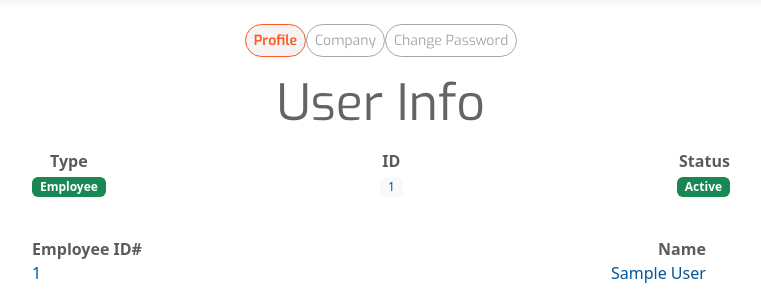
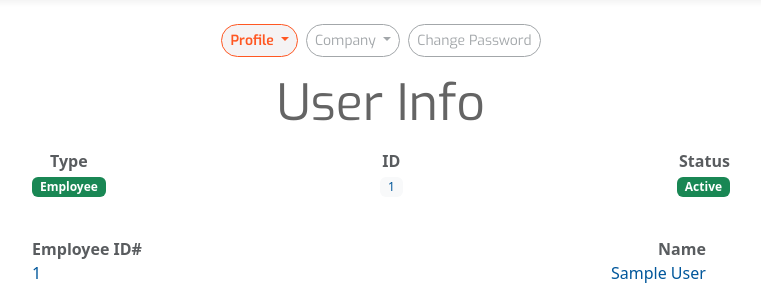
Before and after one commit to Cowpira/blog_project, a Python web app: template templates/pages/my_employee_account.html in a window 1280 px wide. Shown: the part 96-396 px from the top of the page, without its empty margins (259-1020 px from the left). Run offline with Jinja, Linux system fonts and the light colour scheme; the template is opened without the code that fills it: most values are stand-ins (such as "Sample title", 1, 10 or a date in 2020); some web fonts are replaced.

Commit message:
updated my employee and developer pages

```diff
--- a/templates/pages/my_dev_account.html
+++ b/templates/pages/my_dev_account.html
@@ -46,7 +46,7 @@
                             <li>
                                 <a href="/me" class="dropdown-item smaller-texts" id="profile-tab" data-bs-toggle="pill"
                                     data-bs-target="#pills-profile" role="tab" aria-controls="pills-profile" aria-selected="true">
-                                    <i class="bi bi-person-badge-fill" style="font-size: 1rem;"></i> &nbsp; My Data
+                                    <i class="bi bi-person-badge-fill" style="font-size: 1rem;"></i> &nbsp; My Profile
                                 </a>
                             </li>
 
--- a/templates/pages/my_employee_account.html
+++ b/templates/pages/my_employee_account.html
@@ -31,28 +31,52 @@
                 {% endif %}
 
                 <ul class="nav mb-3 mt-2 d-flex justify-content-center" id="pills-tab" role="tablist">
-                    <li class="nav-item" role="presentation">
-                        <a href="/me/my_data" class="nav-link navlink-tab-menu active" id="profile-tab" data-bs-toggle="pill"
-                        data-bs-target="#pills-profile" role="tab" aria-controls="pills-profile" aria-selected="true">Profile</a>
+                    <li class="nav-item dropdown">
+                        <a href="#" class="nav-link navlink-tab-menu active dropdown-toggle" id="Dropdown_Profile"
+                            role="button" data-bs-toggle="dropdown" aria-expanded="false">Profile
+                        </a>
+
+                        <ul class="dropdown-menu" aria-labelledby="Dropdown_Profile">
+                            <li>
+                                <a href="/me" class="dropdown-item smaller-texts active" id="profile-tab" data-bs-toggle="pill"
+                                    data-bs-target="#pills-profile" role="tab" aria-controls="pills-profile" aria-selected="true">
+                                    <i class="bi bi-person-badge-fill" style="font-size: 1rem;"></i> &nbsp; My Profile
+                                </a>
+                            </li>
+
+                            <li>
+                                <a href="/me/edit" class="dropdown-item smaller-texts" id="edit-data-tab" data-bs-toggle="pill"
+                                    data-bs-target="#pills-edit-data" role="tab" aria-controls="pills-edi-profile" aria-selected="false">
+                                    <i class="bi bi-person-lines-fill" style="font-size: 1rem;"></i> &nbsp; Update Data
+                                </a>
+                            </li>
+                        </ul>
+                    </li>
+
+                    <li class="nav-item dropdown">
+                        <a href="#" class="nav-link navlink-tab-menu dropdown-toggle ms-2" id="Dropdown_Company"
+                            role="button" data-bs-toggle="dropdown" aria-expanded="false">Company
+                        </a>
+
+                        <ul class="dropdown-menu" aria-labelledby="Dropdown_Company">
+                            <li>
+                                <a href="/me/my_company" class="dropdown-item smaller-texts" id="company-tab" data-bs-toggle="pill"
+                                    data-bs-target="#pills-company" role="tab" aria-controls="pills-company" aria-selected="true">
+                                    <i class="bi bi-buildings-fill" style="font-size: 1rem;"></i> &nbsp; Company
+                                </a>
+                            </li>
+
+                            <li>
+                                <a href="/me/edit_company" class="dropdown-item smaller-texts" id="edit-company-tab" data-bs-toggle="pill"
+                                    data-bs-target="#pills-edit-company" role="tab" aria-controls="pills-company" aria-selected="false">
+                                    <i class="bi bi-repeat" style="font-size: 1rem;"></i> &nbsp; Update Company
+                                </a>
+                            </li>
+                        </ul>
                     </li>
 
                     <li class="nav-item" role="presentation">
-                        <a href="/me/edit" id="edit-data-tab" data-bs-toggle="pill" role="tab"
-                        data-bs-target="#pills-edit-data" aria-controls="pills-profile" aria-selected="false"></a>
-                    </li>
-
-                    <li class="nav-item" role="presentation">
-                        <a href="/me/my_company" class="nav-link navlink-tab-menu" id="company-tab" data-bs-toggle="pill"
-                        data-bs-target="#pills-company" role="tab" aria-controls="pills-company" aria-selected="true">Company</a>
-                    </li>
-
-                    <li class="nav-item" role="presentation">
-                        <a href="/me/edit_company" id="edit-company-tab" data-bs-toggle="pill" role="tab"
-                        data-bs-target="#pills-edit-company" role="tab" aria-controls="pills-company" aria-selected="false"></a>
-                    </li>
-
-                    <li class="nav-item" role="presentation">
-                        <a href="/me/change_password" class="nav-link navlink-tab-menu" id="change-pass-tab" data-bs-toggle="pill"
+                        <a href="/me/change_password" class="nav-link navlink-tab-menu ms-2" id="change-pass-tab" data-bs-toggle="pill"
                         data-bs-target="#pills-change-pass" role="tab" aria-controls="pills-change-pass" aria-selected="false">Change Password</a>
                     </li>
                 </ul>
```
